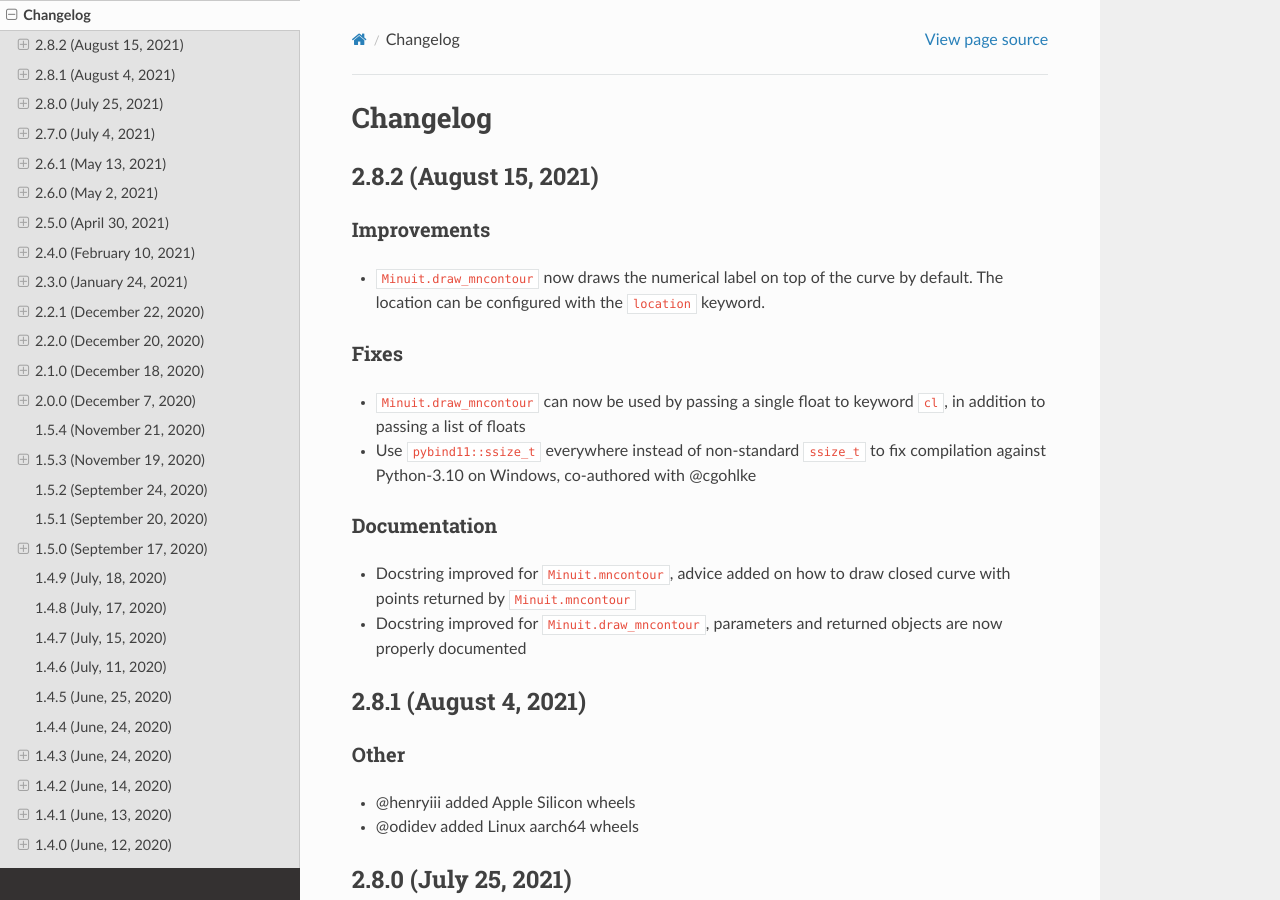
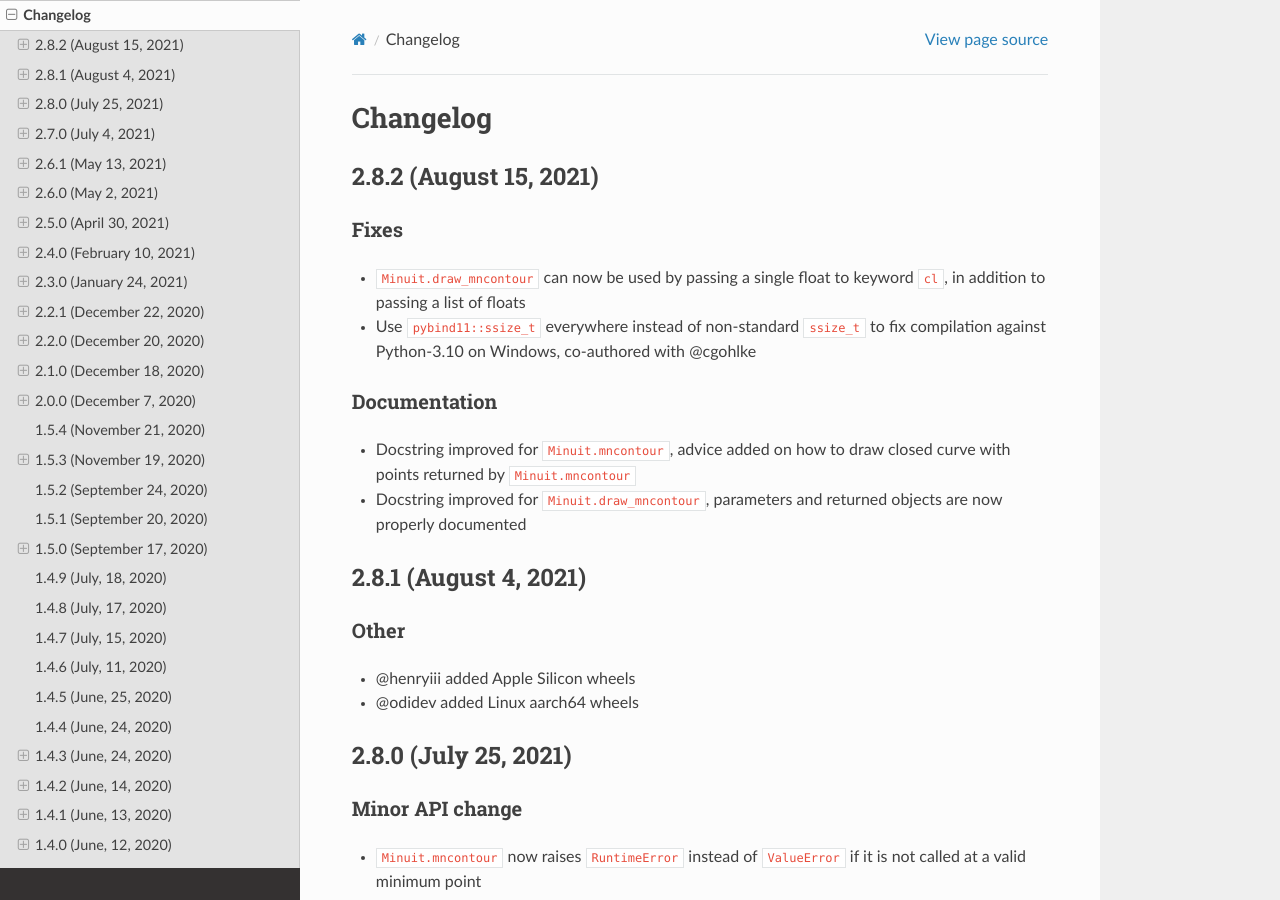
Before and after one commit to scikit-hep/iminuit, a Sphinx documentation site: the page built from doc/changelog.rst, in a window 1280 px wide and 900 px high. Built offline with Sphinx 7.4.7 and the Read the Docs theme 2.0.0, drawn with Linux system fonts in a browser that asks for light colours.

Commit message:
update changelog

```diff
--- a/doc/changelog.rst
+++ b/doc/changelog.rst
@@ -7,11 +7,6 @@ Changelog
 
 2.8.2 (August 15, 2021)
 -----------------------
-
-Improvements
-~~~~~~~~~~~~
-- ``Minuit.draw_mncontour`` now draws the numerical label on top of the curve by
-  default. The location can be configured with the ``location`` keyword.
 
 Fixes
 ~~~~~
```
